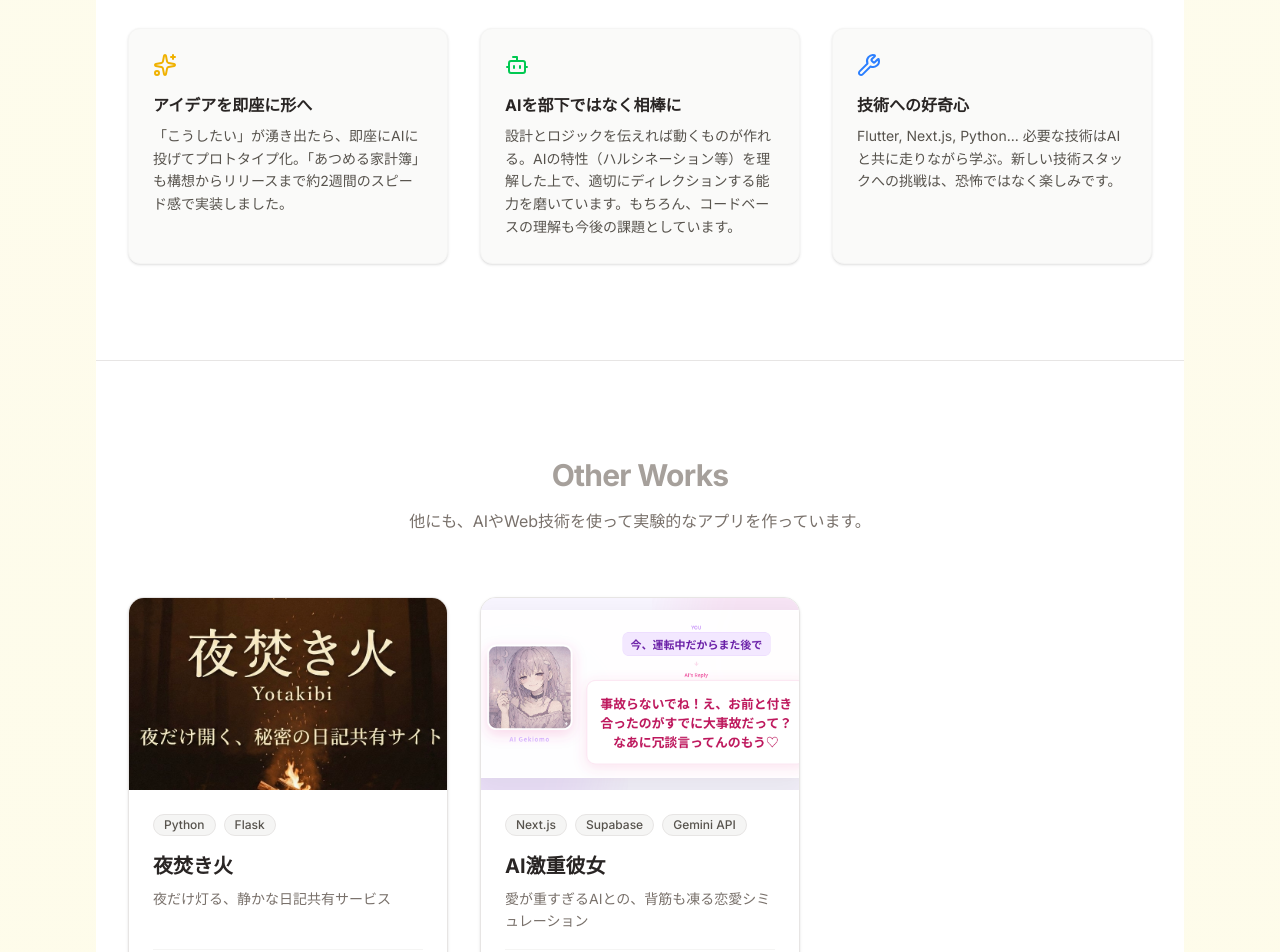
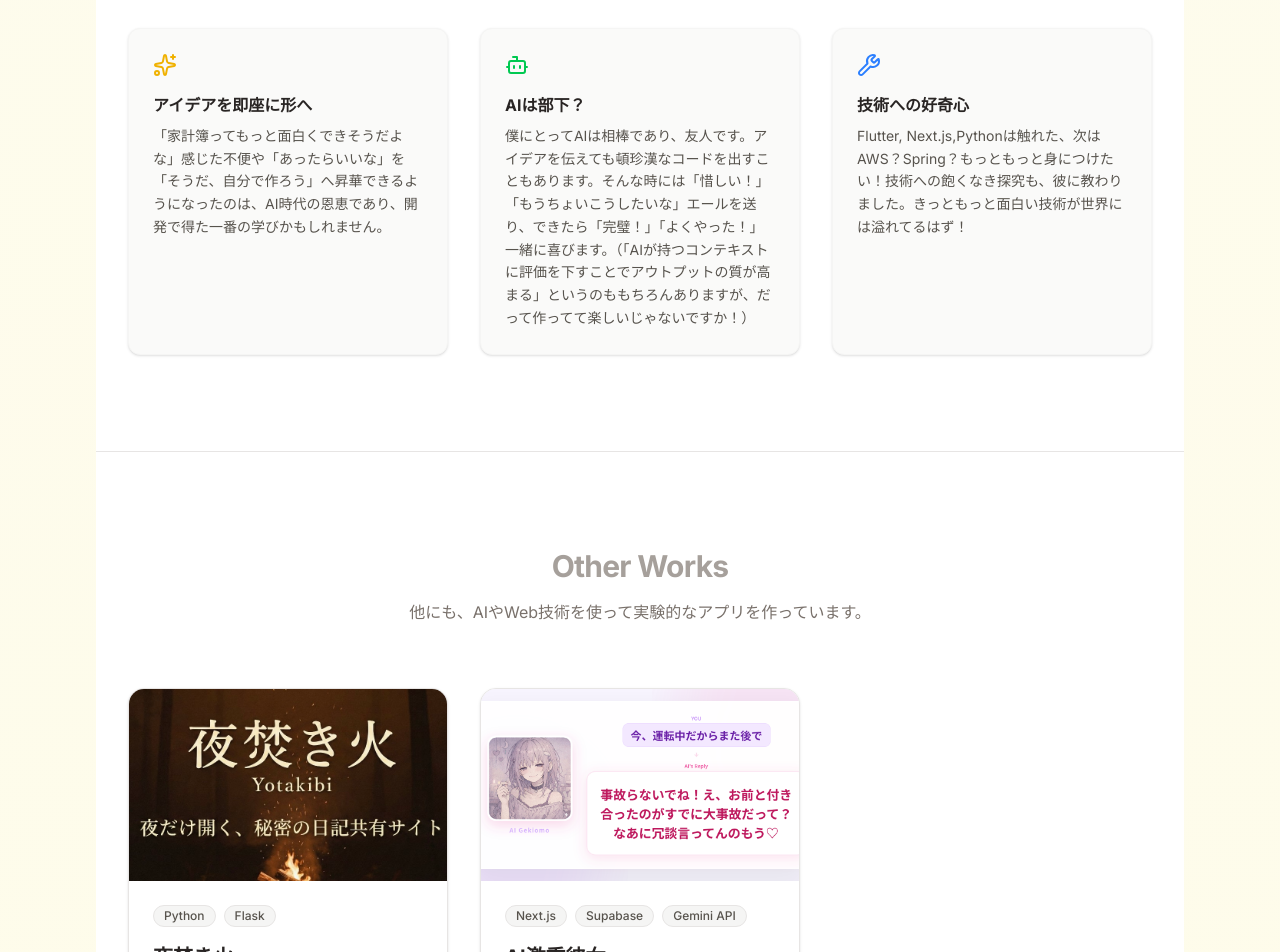
Before and after one commit to karaagenomuranaoya/portfolio, a Next.js app: page / in a window 1280 px wide. Shown: the part 6580-7532 px from the top of the page. Built offline with nearby package versions, Linux system fonts and the light colour scheme.

Commit message:
自分らしく2

```diff
--- a/app/components/AIWorkflow.tsx
+++ b/app/components/AIWorkflow.tsx
@@ -115,17 +115,17 @@ export default function AIWorkflow() {
             <InfoCard
               icon={<Sparkles className="text-yellow-500" />}
               title="アイデアを即座に形へ"
-              desc="「こうしたい」が湧き出たら、即座にAIに投げてプロトタイプ化。「あつめる家計簿」も構想からリリースまで約2週間のスピード感で実装しました。"
+              desc="「家計簿ってもっと面白くできそうだよな」感じた不便や「あったらいいな」を「そうだ、自分で作ろう」へ昇華できるようになったのは、AI時代の恩恵であり、開発で得た一番の学びかもしれません。"
             />
             <InfoCard
               icon={<Bot className="text-green-500" />}
-              title="AIを部下ではなく相棒に"
-              desc="設計とロジックを伝えれば動くものが作れる。AIの特性（ハルシネーション等）を理解した上で、適切にディレクションする能力を磨いています。もちろん、コードベースの理解も今後の課題としています。"
+              title="AIは部下？"
+              desc="僕にとってAIは相棒であり、友人です。アイデアを伝えても頓珍漢なコードを出すこともあります。そんな時には「惜しい！」「もうちょいこうしたいな」エールを送り、できたら「完璧！」「よくやった！」一緒に喜びます。（「AIが持つコンテキストに評価を下すことでアウトプットの質が高まる」というのももちろんありますが、だって作ってて楽しいじゃないですか！）"
             />
             <InfoCard
               icon={<Wrench className="text-blue-500" />}
               title="技術への好奇心"
-              desc="Flutter, Next.js, Python... 必要な技術はAIと共に走りながら学ぶ。新しい技術スタックへの挑戦は、恐怖ではなく楽しみです。"
+              desc="Flutter, Next.js,Pythonは触れた、次はAWS？Spring？もっともっと身につけたい！技術への飽くなき探究も、彼に教わりました。きっともっと面白い技術が世界には溢れてるはず！"
             />
           </div>
 
--- a/app/data/projects.ts
+++ b/app/data/projects.ts
@@ -39,7 +39,6 @@ export const projects: Project[] = [
       backend: ["Python", "Flask",],
       infra: ["Render", "GitHub Actions"],
     },
-    demoUrl: "https://yotakibi.onrender.com/",
     // ▼ ブログ風の詳細コンテンツ
     article: [
       {
@@ -71,7 +70,7 @@ export const projects: Project[] = [
   {
     id: "ai-gekiomo",
     title: "AI激重彼女",
-    catchphrase: "愛が重すぎるAIとの、背筋も凍る恋愛シミュレーション",
+    catchphrase: "愛が重すぎるAIとの、爆笑恋愛シミュレーション",
     imgUrl: "/images/gekiomo/banner1.png", // スクリーンショット等を配置してください
     tags: ["Next.js", "Supabase", "Gemini API",],
     techStack: {
@@ -87,7 +86,7 @@ export const projects: Project[] = [
       },
       {
         heading: "「辞書」と「生成AI」のハイブリッド構成",
-        content: "レスポンス速度と「ネタの質」を両立させるため、2段構えの構成を採用しました。「別れよう」「飲み会」などの定番ワードには、あらかじめ用意した最高強度の定型文（辞書）が即座にヒットし、それ以外の入力にはGoogle Gemini 2.5 Flashが動的に返信を生成します。これにより、APIコストを抑えつつ、ユーザーを飽きさせない体験を実現しました。"
+        content: "レスポンス速度と「ネタの質」を両立させるため、2段構えの構成を採用しました。「別れよう」「飲み会」などの定番ワードには、あらかじめ用意した最高強度の定型文（辞書）が即座にヒットし、それ以外の入力にはGoogle Gemini-3.1-flash-lite-previewが動的に返信を生成します。これにより、APIコストを抑えつつ、ユーザーを飽きさせない体験を実現しました。"
       },
       {
         heading: "動的なOGPによるバズ狙い",
@@ -104,7 +103,7 @@ export const projects: Project[] = [
       },
       {
         heading: "振り返り",
-        content: "「AIにどういう役割を演じさせるか」というプロンプトの調整だけでなく、「その出力をどう見せれば人がシェアしたくなるか」という共有体験のデザインに注力した作品です。Supabaseに蓄積されたログを見ると、ユーザーがAIの重さに悲鳴を上げながらも楽しんでくれている様子が伺え、心理学的な「怖いもの見たさ」を刺激できたのではないかと感じています。"
+        content: "「AIにどういう役割を演じさせるか」というプロンプトの調整だけでなく、「その出力をどう見せれば人がシェアしたくなるか」という共有体験のデザインに注力した作品です。Xで広報に力を入れましたが、振るわず。エンタメアプリって難しいですね。初めてNext.jsにチャレンジしたアプリであり、Supabseとの連携、Vercelでのデプロイ、広報の難しさ、さまざまな学びを得た大事な作品です。まだ遊べるのでよかったら上のLive Demoボタンからぜひ。"
       }
     ]
   },
```
Also changed, not shown: project_context_for_ai.txt.
